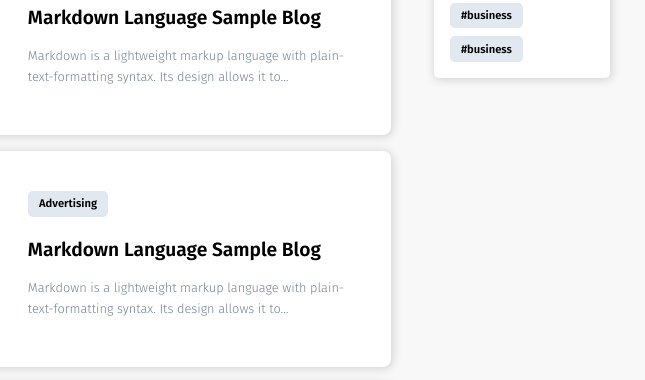
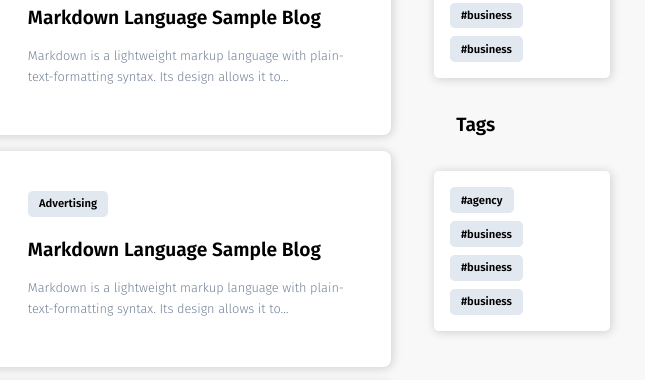
Before and after one commit to jaumeserr/html5-css3-challenge, a plain HTML site: page index.html in a window 1280 px wide. Shown: the part 736-1116 px from the top of the page, 498-1143 px from the left. Drawn offline with Linux system fonts and the light colour scheme.

Commit message:
fix aside

```diff
--- a/css/styles.css
+++ b/css/styles.css
@@ -180,6 +180,7 @@ aside div {
     box-shadow: 1px 1px 10px 1px rgba(0,0,0,0.15);
     width: 100%;
     display: inline-block;
+    margin-bottom: 2rem;
 }
 
 aside div p {
--- a/index.html
+++ b/index.html
@@ -86,6 +86,13 @@
                                 <p class="tag">#business</p><br>
                                 <p class="tag">#business</p>
                             </div>
+                            <h3>Tags</h3>
+                            <div>
+                                <p class="tag">#agency</p><br>
+                                <p class="tag">#business</p><br>
+                                <p class="tag">#business</p><br>
+                                <p class="tag">#business</p>
+                            </div>
                         </aside>
                     </div>
                 </div>
```
